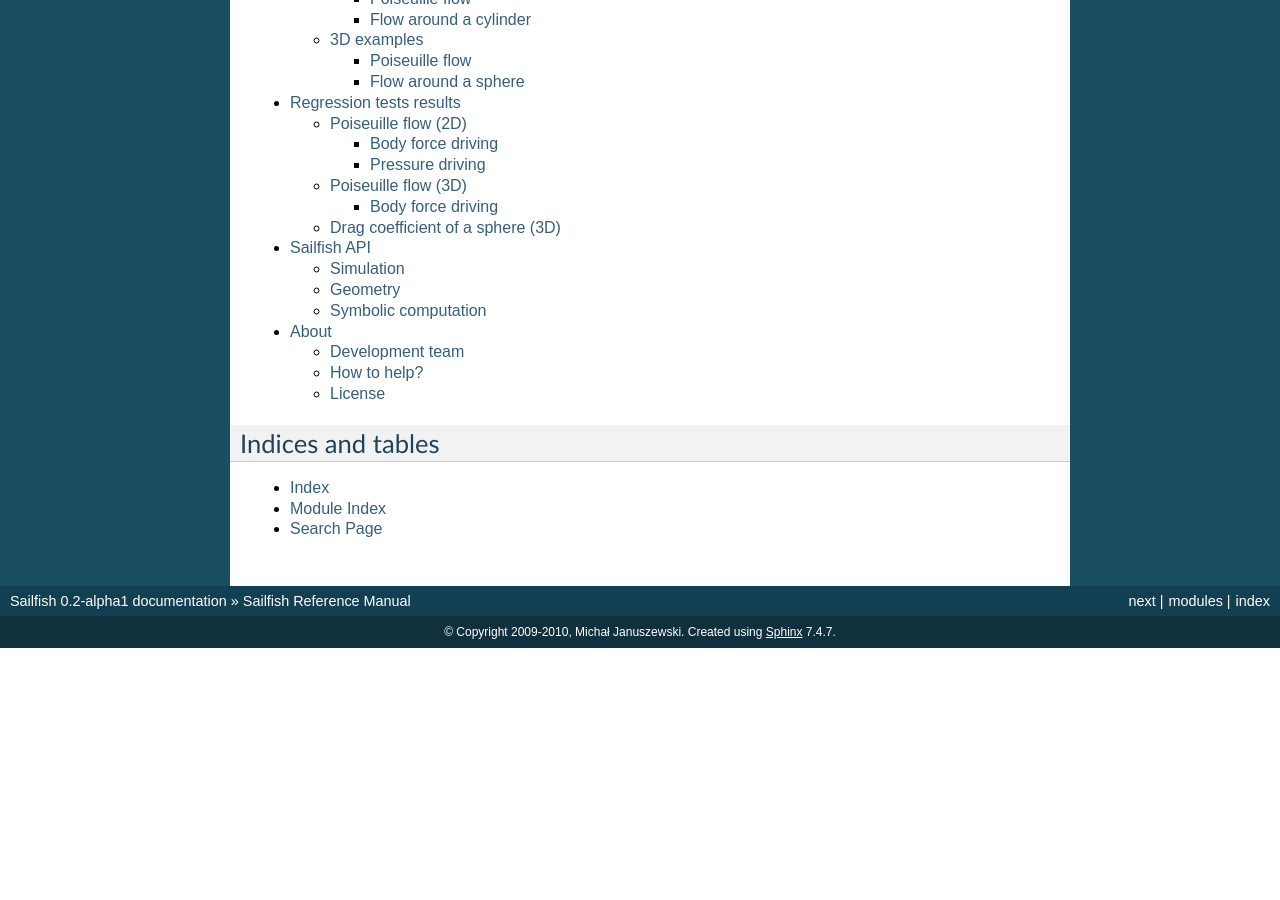
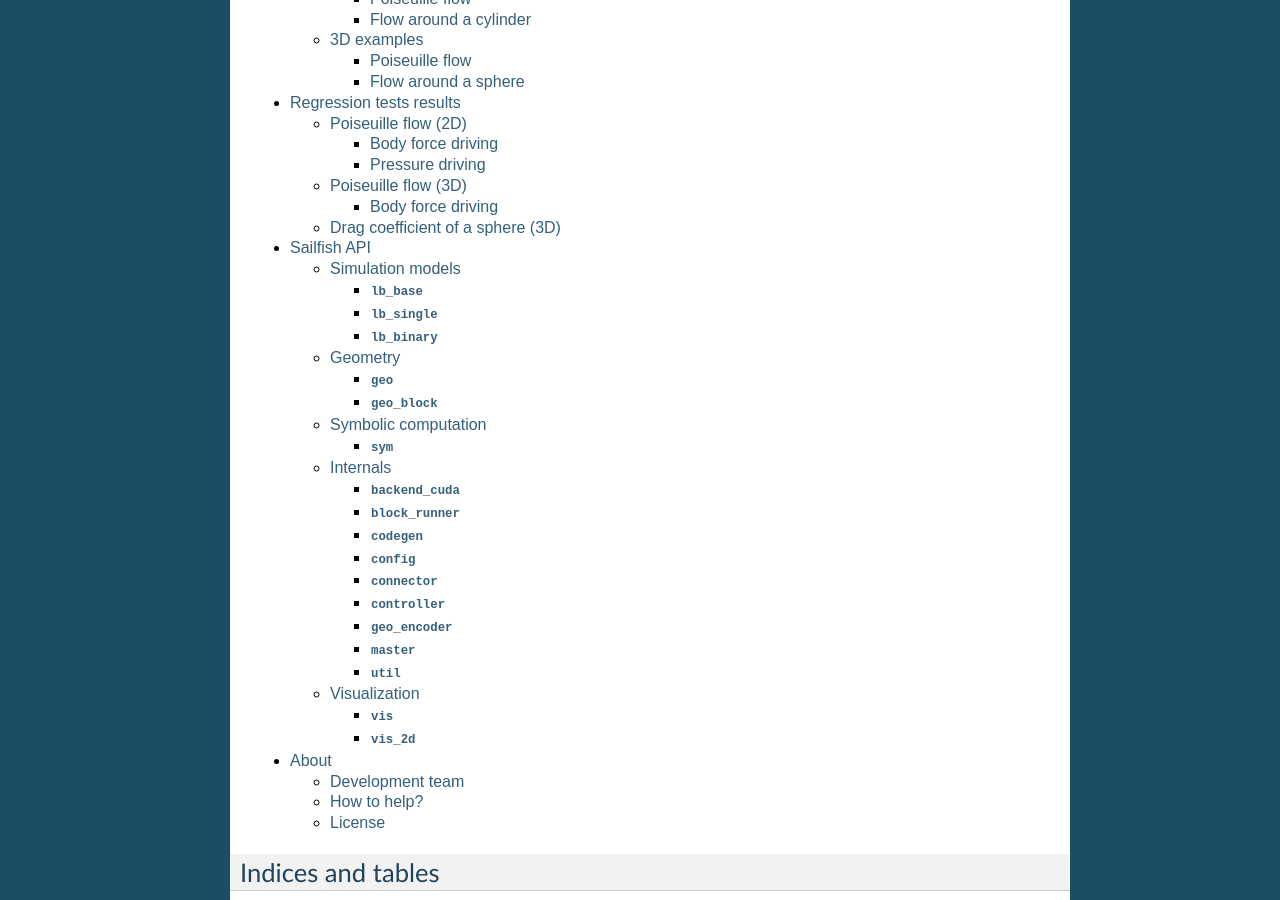
Before and after one commit to sailfish-team/sailfish, a Sphinx documentation site: the page built from doc/index.rst, in a window 1280 px wide and 900 px high, scrolled down 2415 px. Built offline with Sphinx 7.4.7, drawn with Linux system fonts in a browser that asks for light colours; formulas are drawn with MathJax 3; before the commit the page ends 3063 px from its top, so only the background shows below that.

```diff
--- a/doc/api.rst
+++ b/doc/api.rst
@@ -1,20 +1,98 @@
 Sailfish API
 ============
 
-Simulation
-----------
+Simulation models
+-----------------
+``lb_base``
+^^^^^^^^^^^
 .. automodule:: lb_base
    :members:
 
+``lb_single``
+^^^^^^^^^^^^^
 .. automodule:: lb_single
+   :members:
+
+``lb_binary``
+^^^^^^^^^^^^^
+.. automodule:: lb_binary
    :members:
 
 Geometry
 --------
+``geo``
+^^^^^^^
 .. automodule:: geo
+   :members:
+
+``geo_block``
+^^^^^^^^^^^^^
+.. automodule:: geo_block
    :members:
 
 Symbolic computation
 --------------------
+``sym``
+^^^^^^^
 .. automodule:: sym
    :members:
+
+Internals
+---------
+``backend_cuda``
+^^^^^^^^^^^^^^^^
+.. automodule:: backend_cuda
+   :members:
+
+``block_runner``
+^^^^^^^^^^^^^^^^
+.. automodule:: block_runner
+   :members:
+
+``codegen``
+^^^^^^^^^^^
+.. automodule:: codegen
+   :members:
+
+``config``
+^^^^^^^^^^
+.. automodule:: config
+   :members:
+
+``connector``
+^^^^^^^^^^^^^
+.. automodule:: connector
+   :members:
+
+``controller``
+^^^^^^^^^^^^^^
+.. automodule:: controller
+   :members:
+
+``geo_encoder``
+^^^^^^^^^^^^^^^
+.. automodule:: geo_encoder
+   :members:
+
+``master``
+^^^^^^^^^^
+.. automodule:: master
+   :members:
+
+``util``
+^^^^^^^^
+.. automodule:: util
+   :members:
+
+Visualization
+-------------
+
+``vis``
+^^^^^^^
+.. automodule:: vis
+   :members:
+
+``vis_2d``
+^^^^^^^^^^
+.. automodule:: vis_2d
+   :members:
```
